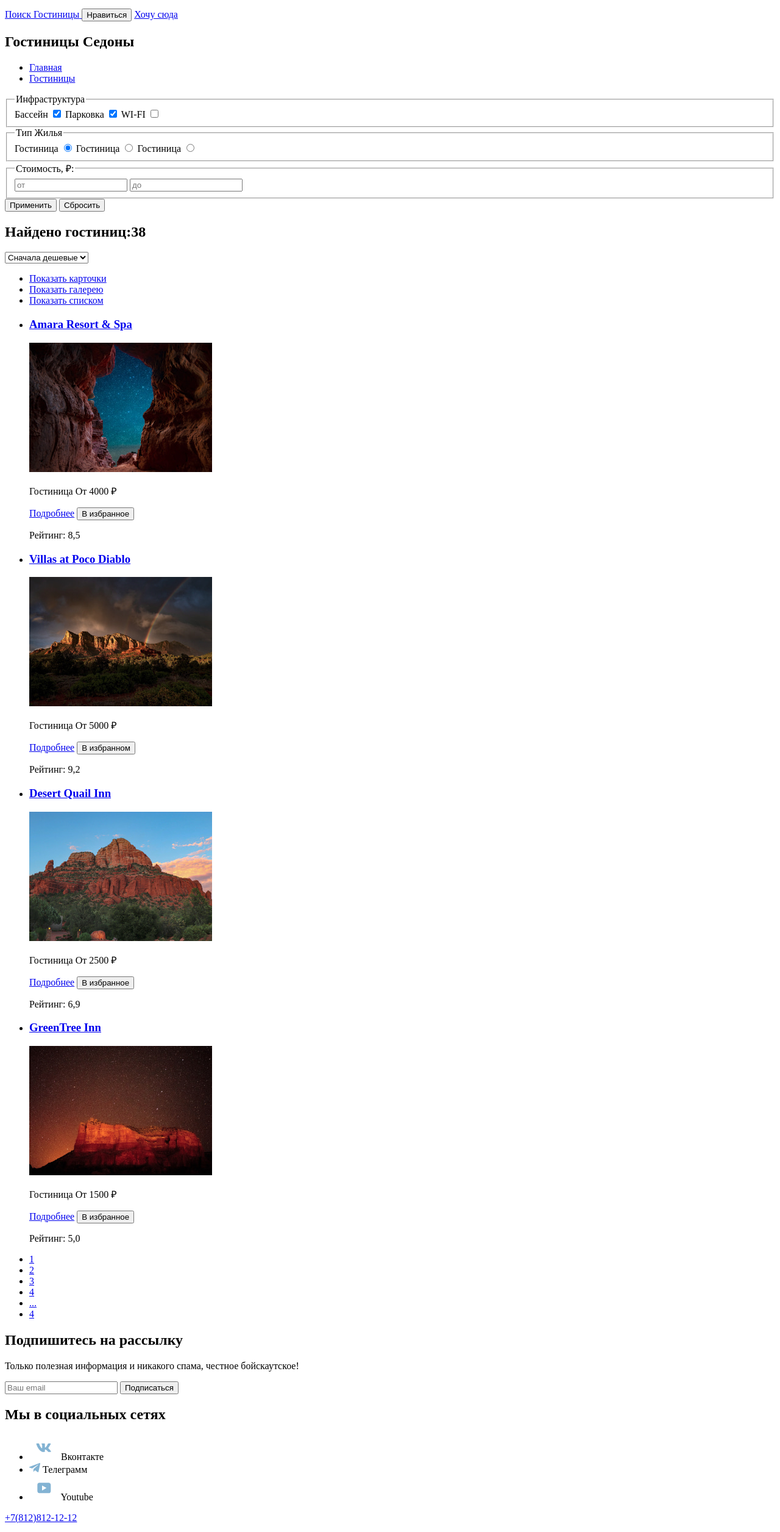
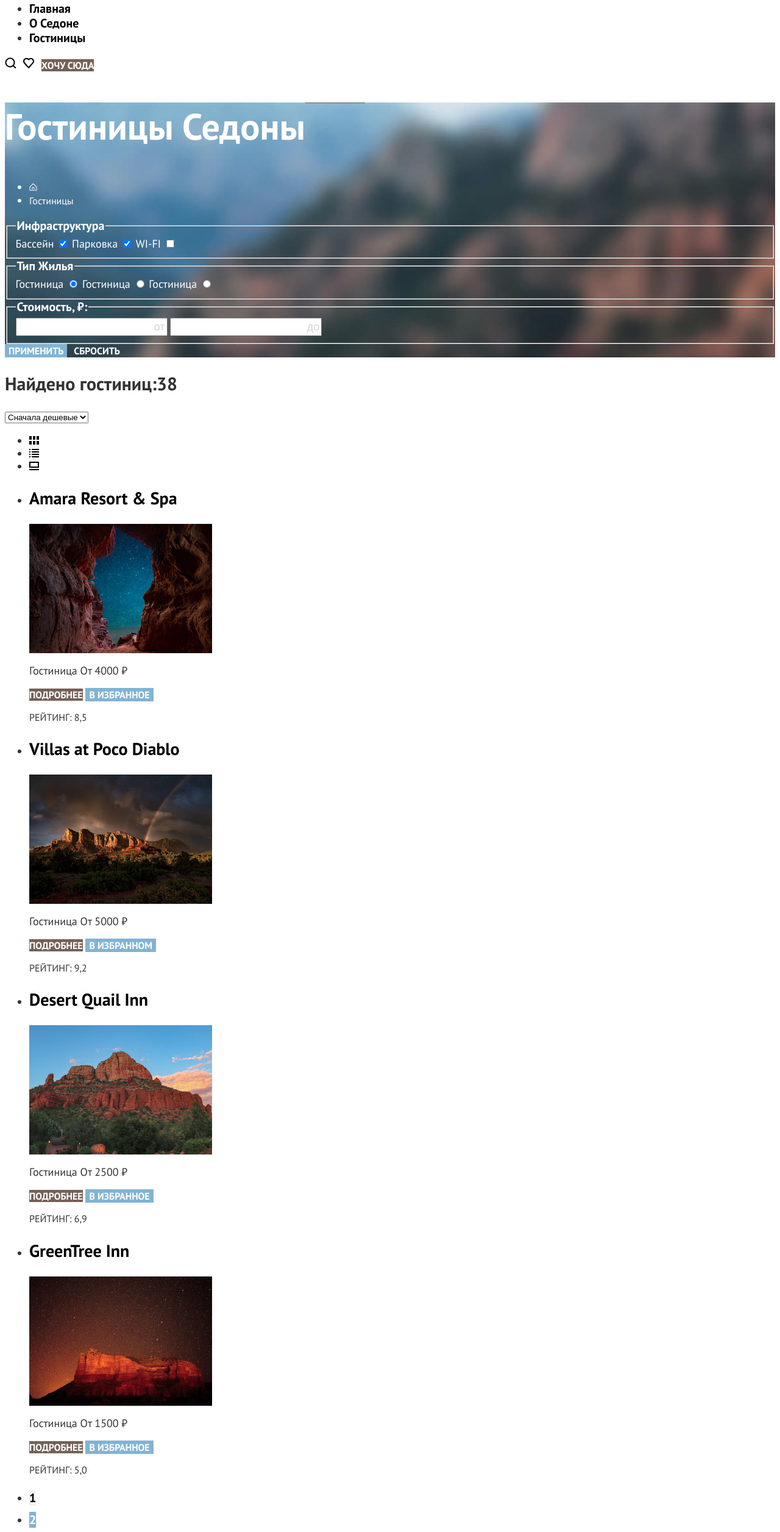
Before and after one commit to htmlacademy-htmlcss/244276-sedona-38, a plain HTML site: page catalog.html in a window 1280 px wide. Shown: the part 98-2610 px from the top of the page at 61% size. Drawn offline with Linux system fonts and the light colour scheme.

Commit message:
Добавлены шрифты, фоны, декоративные картинки

```diff
--- a/catalog.html
+++ b/catalog.html
@@ -4,6 +4,7 @@
   <head>
     <meta charset="UTF-8">
     <meta name="viewport" content="width=device-width, initial-scale=1.0">
+    <link rel="stylesheet" href="styles/styles.css">
     <title>Гостиницы</title>
   </head>
 
@@ -11,7 +12,7 @@
     <header class="page-header">
       <nav class="navigation">
         <a class="navigation-logo" href="index.html">
-          <img class="page-header-logo" src="#" alt="Логотип сайта">
+          <img class="page-header-logo" src="images/logo.svg" alt="Логотип сайта">
         </a>
         <ul class="navigation-list">
           <li class="navigation-item">
@@ -24,31 +25,43 @@
             <a class="navigation-link" href="catalog.html">Гостиницы</a>
           </li>
         </ul>
-        <a href="#" class="search-link">
-          <span>Поиск Гостиницы</span>
+        <a class="button search-link" href="#">
+          <svg xmlns="http://www.w3.org/2000/svg" width="19" height="19" fill="none">
+            <path fill="#000"
+              d="m18.5 17.008-3.7-3.68c1-1.292 1.7-2.983 1.7-4.872C16.5 4.08 12.9.5 8.5.5s-8 3.68-8 8.055c0 4.376 3.6 7.956 8 7.956 1.8 0 3.5-.597 4.9-1.69l3.7 3.679 1.4-1.492Zm-10-2.486c-3.3 0-6-2.685-6-5.967 0-3.282 2.7-5.967 6-5.967s6 2.685 6 5.967c0 3.282-2.7 5.967-6 5.967Z" />
+          </svg>
+          <span class="visually-hidden">Поиск Гостиницы</span>
         </a>
-        <button class="button-like">
-          <span>Нравиться</span>
+        <button class=" button button-like">
+          <svg xmlns="http://www.w3.org/2000/svg" width="20" height="20" fill="none">
+            <path fill="#000"
+              d="M9.9 19c-.3 0-.6-.1-.8-.4-5.4-6.1-6.7-7.5-7-7.9C1.4 9.8 1 8.6 1 7.4 1 4.4 3.4 2 6.5 2 7.8 2 9 2.5 10 3.3c1-.8 2.3-1.3 3.5-1.3 3 0 5.5 2.4 5.5 5.4 0 1.3-.5 2.5-1.3 3.4l-7 7.9c-.2.2-.4.3-.8.3Zm-6-9.5c.3.4 3.5 4 6.1 6.9l6.2-7c.5-.5.7-1.2.7-2 0-1.8-1.5-3.3-3.3-3.3-1 0-2 .5-2.7 1.3-.3.3-.6.4-.9.4-.3 0-.6-.2-.8-.4-.7-.8-1.7-1.3-2.7-1.3-1.8 0-3.3 1.5-3.3 3.3-.1.9.3 1.6.7 2.1-.1 0-.1 0 0 0Z" />
+          </svg>
+          <span class="visually-hidden">Нравиться</span>
         </button>
-        <a href="#" class="button-want">
-          <span>Хочу сюда</span>
-        </a>
+        <a class="button button-main button-want" href="#">хочу сюда</a>
       </nav>
     </header>
     <main class="main-inner">
-      <section class="hotels">
-        <h1 class="hotels-title">Гостиницы Седоны</h1>
+      <section class="hotels-search">
+        <h1 class="hotels-search-title">Гостиницы Седоны</h1>
         <ul class="breadcrumbs">
           <li class="breadcrumbs-item">
-            <a href="#" class="breadcrumbs-link">Главная</a>
+            <a href="#" class="breadcrumbs-link">
+              <svg xmlns="http://www.w3.org/2000/svg" width="13" height="13" fill="none">
+                <path fill="#fff" d="m6.5.5-6 5.8v6.2h12V6.3L6.5.5Zm5 11h-10V6.7l5-4.8 5 4.8v4.8Z" />
+                <path fill="#fff" d="M4.5 10.5h1V8h2v2.5h1V7h-4v3.5Z" />
+              </svg>
+              <span class="visually-hidden">Главная</span>
+            </a>
           </li>
           <li class="breadcrumbs-item">
             <a href="catalog.html" class="breadcrumbs-link">Гостиницы</a>
           </li>
         </ul>
-        <form action="#" class="hotels-search">
-          <fieldset class="hotels-search-item">
-            <legend class="hotels-search-title">Инфраструктура</legend>
+        <form action="#" class="hotels-search-settings">
+          <fieldset class="settings-item">
+            <legend class="settings-title">Инфраструктура</legend>
             <label class="control">Бассейн
               <input class="control-input" type="checkbox" name="swimming-pool" checked>
             </label>
@@ -59,8 +72,8 @@
               <input class="control-input" type="checkbox" name="wi-fi">
             </label>
           </fieldset>
-          <fieldset class="hotels-search-item">
-            <legend class="hotels-search-title">Тип Жилья</legend>
+          <fieldset class="settings-item">
+            <legend class="settings-title">Тип Жилья</legend>
             <label class="control">Гостиница
               <input class="control-input" type="radio" name="hotel-type" value="hotel" checked>
             </label>
@@ -71,10 +84,10 @@
               <input class="control-input" type="radio" name="hotel-type" value="hotel">
             </label>
           </fieldset>
-          <fieldset class="hotels-search-item">
-            <legend class="hotels-search-title">Стоимость, ₽:</legend>
-            <input type="text" name="min-price" placeholder="от">
-            <input type="text" name="hi-price" placeholder="до">
+          <fieldset class="settings-item">
+            <legend class="settings-title">Стоимость, ₽:</legend>
+            <input class="settings-price" type="text" name="min-price" placeholder="от">
+            <input class="settings-price" type="text" name="hi-price" placeholder="до">
             <div class="price-control">
               <div class="scale">
                 <div class="bar"></div>
@@ -83,14 +96,14 @@
               <div class="range-toggle range-toggle-max"></div>
             </div>
           </fieldset>
-          <button class="button hotel-search-button-submit" type="submit">Применить</button>
-          <button class="button hotel-search-button-reset" type="reset">Сбросить</button>
+          <button class="button button-second" type="submit">Применить</button>
+          <button class="button" type="reset">Сбросить</button>
         </form>
       </section>
-      <section class="hotels">
-        <header class="hotels-header">
-          <h2 class="hotels-title">Найдено гостиниц:38</h2>
-          <select class="hotels-sort" name="hotels-sort">
+      <section class="hotels-result">
+        <header class="hotels-result-header">
+          <h2 class="hotels-result-title">Найдено гостиниц:38</h2>
+          <select class="hotels-result-sort" name="hotels-sort">
             <option value="hotels-cheap">Сначала дешевые</option>
             <option value="hotels-expensive">Сначала дешевые</option>
             <option value="hotels-popular">Сначала дешевые</option>
@@ -98,67 +111,70 @@
           <ul class="arrangement-list">
             <li class="arragement-item">
               <a class="arragement-button" href="#">
-                <span class="vissualy-hidden"></span>Показать карточки</span>
+                <svg xmlns="http://www.w3.org/2000/svg" width="16" height="14" fill="none"><g fill="#000" clip-path="url(#a)"><path d="M4 0H0v6h4V0ZM16 0h-4v6h4V0ZM10 0H6v6h4V0ZM4 8H0v6h4V8ZM16 8h-4v6h4V8ZM10 8H6v6h4V8Z"/></g><defs><clipPath id="a"><path fill="#fff" d="M0 0h16v14H0z"/></clipPath></defs></svg>
+                <span class="visually-hidden">Показать карточки</span>
               </a>
             </li>
             <li class="arragement-item">
               <a class="arragement-button" href="#">
-                <span class="vissualy-hidden">Показать галерею</span>
+                <svg xmlns="http://www.w3.org/2000/svg" width="16" height="14" fill="none"><g fill="#000" clip-path="url(#a)"><path d="M2 0H0v2h2V0ZM16 0H4v2h12V0ZM2 4H0v2h2V4ZM16 4H4v2h12V4ZM2 8H0v2h2V8ZM16 8H4v2h12V8ZM2 12H0v2h2v-2ZM16 12H4v2h12v-2Z"/></g><defs><clipPath id="a"><path fill="#fff" d="M0 0h16v14H0z"/></clipPath></defs></svg>
+                <span class="visually-hidden">Показать галерею</span>
               </a>
             </li>
             <li class="arragement-item">
               <a class="arragement-button" href="#">
-                <span class="vissualy-hidden">Показать списком</span>
+                <svg xmlns="http://www.w3.org/2000/svg" width="16" height="14" fill="none"><g fill="#000" clip-path="url(#a)"><path d="M16 12H0v2h16v-2ZM14 2v6H2V2h12Zm2-2H0v10h16V0Z"/></g><defs><clipPath id="a"><path fill="#fff" d="M0 0h16v14H0z"/></clipPath></defs></svg>
+                <span class="visually-hidden">Показать списком</span>
               </a>
             </li>
           </ul>
         </header>
-        <ul class="hotels-list">
-          <li class="hotels-item">
-            <a class="hotels-link" href="#">
+        <ul class="hotels-result-list">
+          <li class="hotels-result-item">
+            <a class="hotel-link" href="#">
               <h3 class="hotel-title">Amara Resort & Spa</h3>
               <img class="hotel-image" src="images/catalog/hotel-1.jpg" alt="Изображение гостиницы 'Amara Resort & Spa'"
                 width="300" height="212">
             </a>
             <p class="hotel-text">Гостиница <span class="hotel-price">От 4000 ₽</span></p>
-            <a href="#" class="button hotel-button hotel-button-more">Подробнее</a>
-            <button class="button hotel-button hotel-button-liked">В избранное</button>
+            <a href="#" class="button button-main hotel-button-more">Подробнее</a>
+            <button class="button button-second hotel-button-liked">В избранное</button>
             <div class="hotel-raiting-image"></div>
             <p class="hotel-raiting-text">Рейтинг: 8,5</p>
           </li>
-          <li class="hotels-item">
-            <a class="hotels-link" href="#">
+          <li class="hotels-result-item">
+            <a class="hotel-link" href="#">
               <h3 class="hotel-title">Villas at Poco Diablo</h3>
               <img class="hotel-image" src="images/catalog/hotel-2.jpg"
                 alt="Изображение гостиницы 'Villas at Poco Diablo'" width="300" height="212">
             </a>
             <p class="hotel-text">Гостиница <span class="hotel-price">От 5000 ₽</span></p>
-            <a href="#" class="button hotel-button hotel-button-more">Подробнее</a>
-            <button class="button hotel-button hotel-button-liked">В избранном</button>
+            <a href="#" class="button button-main hotel-button-more">Подробнее</a>
+            <button class="button button-second hotel-button-liked">В избранном</button>
             <div class="hotel-raiting-image"></div>
             <p class="hotel-raiting-text">Рейтинг: 9,2</p>
           </li>
-          <li class="hotels-item">
-            <a class="hotels-link" href="#">
+          <li class="hotels-result-item">
+            <a class="hotel-link" href="#">
               <h3 class="hotel-title">Desert Quail Inn</h3>
               <img class="hotel-image" src="images/catalog/hotel-3.jpg" alt="Изображение гостиницы 'Desert Quail Inn'"
                 width="300" height="212">
             </a>
             <p class="hotel-text">Гостиница <span class="hotel-price">От 2500 ₽</span></p>
-            <a href="#" class="button hotel-button hotel-button-more">Подробнее</a>
-            <button class="button hotel-button hotel-button-liked">В избранное</button>
+            <a href="#" class="button button-main hotel-button-more">Подробнее</a>
+            <button class="button button-second hotel-button-liked">В избранное</button>
             <div class="hotel-raiting-image"></div>
             <p class="hotel-raiting-text">Рейтинг: 6,9</p>
           </li>
-          <li class="hotels-item">
-            <a class="hotels-link" href="#">
+          <li class="hotels-result-item">
+            <a class="hotel-link" href="#">
               <h3 class="hotel-title">GreenTree Inn</h3>
               <img class="hotel-image" src="images/catalog/hotel-4.jpg" alt="Изображение гостиницы 'Amara Resort & Spa'"
                 width="300" height="212">
             </a>
             <p class="hotel-text">Гостиница <span class="hotel-price">От 1500 ₽</span></p>
-            <a href="#" class="button hotel-button hotel-button-more">Подробнее</a>
-            <button class="button hotel-button hotel-button-liked">В избранное</button>
+            <a href="#" class="button button-main hotel-button-more">Подробнее</a>
+            <button class="button button-second hotel-button-liked">В избранное</button>
             <div class="hotel-raiting-image"></div>
             <p class="hotel-raiting-text">Рейтинг: 5,0</p>
           </li>
@@ -177,7 +193,7 @@
             <a class="pagination-link" href="#">4</a>
           </li>
           <li class="pagination-item">
-            <a class="pagination-link pagination-disabled" href="#">...</a>
+            <a class="pagination-link pagination-select" href="#">...</a>
           </li>
           <li class="pagination-item">
             <a class="pagination-link" href="#">4</a>
--- /dev/null
+++ b/styles/styles.css
@@ -0,0 +1,309 @@
+@font-face {
+  font-family: "PT Sans";
+  font-style: normal;
+  font-weight: 400;
+  src: url("../fonts/ptsans-400.woff2") format("woff2");
+  font-display: swap;
+}
+
+@font-face {
+  font-family: "PT Sans";
+  font-style: normal;
+  font-weight: 700;
+  src: url("../fonts/ptsans-700.woff2") format("woff2");
+  font-display: swap;
+}
+
+body {
+  font-family: "PT Sans", "Arial", sans-serif;
+  font-size: 18px;
+  line-height: 21px;
+  color: #333333;
+  background-color: #ffffff;
+}
+
+.visually-hidden {
+  position: absolute;
+  width: 1px;
+  height: 1px;
+  margin: -1px;
+  border: 0;
+  padding: 0;
+  white-space: nowrap;
+  clip-path: inset(100%);
+  clip: rect(0 0 0 0);
+  overflow: hidden;
+}
+
+.background-main {
+  color: #ffffff;
+  background-color: #82b3d3;
+}
+
+.background-second-1 {
+  background-color: rgba(131, 179, 211, 0.12);
+}
+
+.background-second-2 {
+  background-color: rgba(131, 179, 211, 0.2);
+}
+
+.button {
+  font-family: "PT Sans", "Arial", sans-serif;
+  font-size: 16px;
+  line-height: 20px;
+  font-weight: 700;
+  color: #ffffff;
+  text-align: center;
+  text-transform: uppercase;
+  text-decoration: none;
+  border: none;
+  background-color: transparent;
+}
+
+.button-main {
+  background-color: #756157;
+}
+
+.button-second {
+  background-color: #82b3d3;
+}
+
+.navigation-link {
+  font-family: "PT sans", "Arial", sans-serif;
+  font-size: 20px;
+  line-height: 24px;
+  font-weight: 700;
+  color: #000000;
+  text-transform: capitalize;
+  text-decoration: none;
+}
+
+.hero {
+  text-align: center;
+}
+
+.hero-header {
+  color: #ffffff;
+  background: url("../images/divider.svg") bottom right/100% auto no-repeat, url("../images/index-background.jpg") top left/100% auto no-repeat, #82b3d3;
+}
+
+.hero-lead {
+  font-size: 30px;
+  line-height: 36px;
+  font-weight: 700;
+  text-transform: uppercase;
+}
+
+.hero-text {
+  font-size: 22px;
+  line-height: 26px;
+  font-weight: 400px;
+}
+
+.advantage {
+  text-align: center;
+}
+
+.advantage-title {
+  font-size: 24px;
+  line-height: 28px;
+  text-transform: uppercase;
+}
+
+.advantage-image {
+  display: block;
+}
+
+.recomendations {
+  text-align: center;
+}
+
+.recomendations-title {
+  font-size: 30px;
+  line-height: 36px;
+  text-transform: uppercase;
+}
+
+.recomendations-text {
+  font-size: 22px;
+  line-height: 26px;
+}
+
+.recomendations-list {
+  display: flex;
+}
+
+.recomendation {
+  display: flex;
+  flex-direction: column;
+  align-items: center;
+  width: 400px;
+  height: 385px;
+  padding: 80px 85px;
+  box-sizing: border-box;
+  background-position: top 80px center;
+  background-repeat: no-repeat;
+  background-size: 75px 72px;
+}
+
+.recomendation-title {
+  font-size: 24px;
+  line-height: 28px;
+  font-weight: 700;
+  text-transform: uppercase;
+}
+
+.recomendation-text {
+  margin: 0;
+}
+
+.recomendation-housing {
+  background-image: url("../images/advantage-icon-house.svg");
+}
+
+.recomendation-food {
+  background-image: url("../images/advantage-icon-burger.svg");
+}
+
+.recomendation-gifts {
+  background-image: url("../images/advantage-icon-present.svg");
+}
+
+.offer {
+  padding: 96px 304px;
+  text-align: center;
+}
+
+.offer-title {
+  font-size: 30px;
+  line-height: 36px;
+  font-weight: 700px;
+  text-transform: uppercase;
+}
+
+.get-email {
+  padding: 96px 258px 104px;
+  color: #ffffff;
+  text-align: center;
+  background-image: url("../images/subscribe.jpg");
+  background-position: center;
+  background-repeat: no-repeat;
+  background-size: 100% auto;
+}
+
+.get-email-title {
+  font-size: 30px;
+  line-height: 36px;
+  font-weight: 700;
+  text-transform: uppercase;
+}
+
+.get-email-text {
+  font-size: 22px;
+  line-height: 26px;
+}
+
+.get-email-input {
+  padding: 0;
+  font-family: "PT Sans", "Arial", sans-serif;
+  font-size: 18px;
+  line-height: 24px;
+}
+
+.phone-link {
+  font-family: "PT Sans", "Arial", sans-serif;
+  font-size: 40px;
+  line-height: 40px;
+  color: #000000;
+  text-decoration: none;
+}
+
+/*catalog*/
+
+.hotels-search {
+  color: #ffffff;
+  background-image: url("../images/catalog/filter.jpg");
+  background-repeat: no-repeat;
+  background-size: 100% auto;
+  background-color: #82b3d3;
+}
+
+.hotels-search-title {
+  font-size: 60px;
+  line-height: 78px;
+  font-weight: 700;
+}
+
+.breadcrumbs-link {
+  font-size: 16px;
+  line-height: 21px;
+  color: #ffffff;
+  text-decoration: none;
+}
+
+.settings-title {
+  font-size: 20px;
+  line-height: 24px;
+  font-weight: 700;
+  color: #ffffff;
+}
+
+.control {
+  line-height: 23px;
+}
+
+.settings-price {
+  font-size: 18px;
+  line-height: 24px;
+  font-weight: 700;
+}
+
+.settings-price::placeholder {
+  text-align: right;
+  font-weight: 400;
+  opacity: 0.3;
+}
+
+.hotels-result-title {
+  font-size: 30px;
+  line-height: 36px;
+  font-weight: 700;
+}
+
+.hotel-link {
+  font-size: 24px;
+  line-height: 28px;
+  font-weight: 700;
+  color: #000000;
+  text-decoration: none;
+}
+
+.hotel-image {
+  display: block;
+}
+
+.hotel-raiting-text {
+  font-size: 16px;
+  line-height: 20px;
+  text-transform: uppercase;
+}
+
+.pagination-link {
+  font-size: 20px;
+  line-height: 36px;
+  font-weight: 700;
+  color: #ffffff;
+  text-decoration: none;
+  background-color: #82b3d3;
+}
+
+.pagination-current {
+  color: #000000;
+  background-color: #f2f2f2;
+}
+
+.pagination-select {
+  color: #000000;
+  background-color: transparent;
+}
```
Also changed, not shown: index.html (+27 -29 lines), images/catalog/home-page.svg (added).
